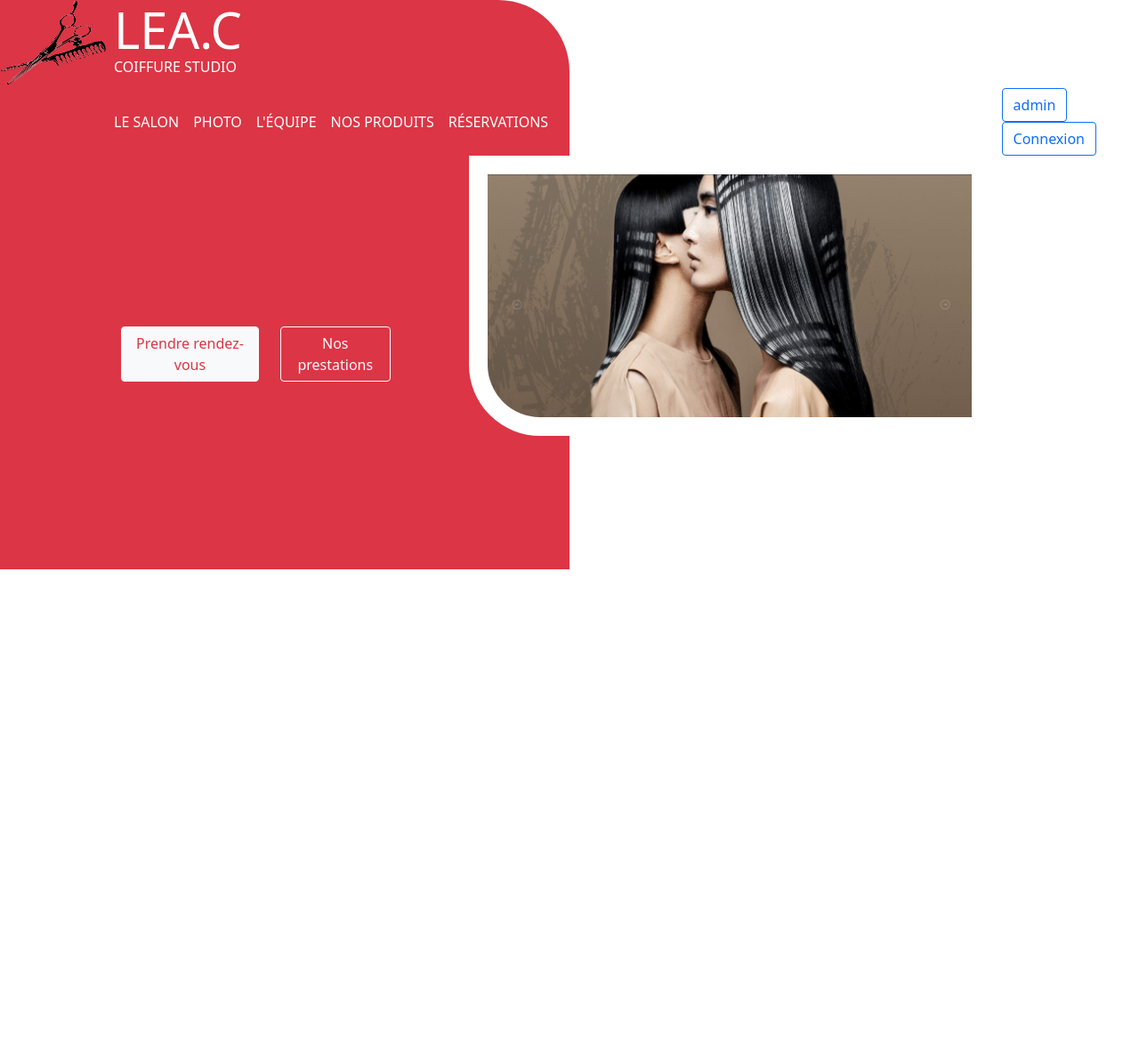
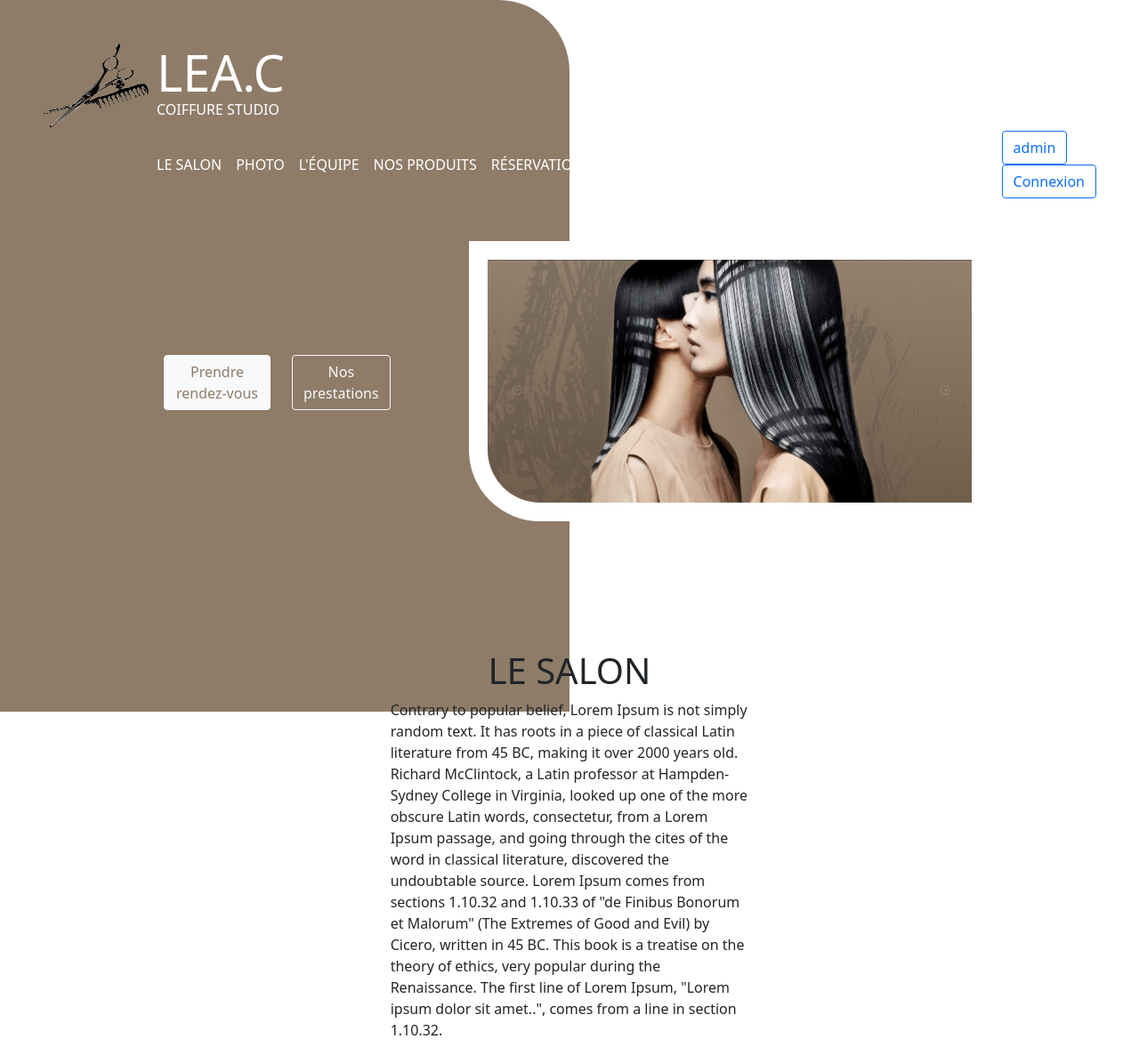
Before and after one commit to davydebut/site_stageCoiffure, a Symfony app: template templates/home/index.html.twig in a window 1280 px wide. Shown: the whole page at 89% size. Before the commit the page ends 640 px from the top, so only its background shows below. Run offline with Twig, Linux system fonts and the light colour scheme; the template is opened without the code that fills it, so the values that code supplies are empty; some libraries are stand-ins or nearby versions.

Commit message:
css bootstrap enervant

```diff
--- a/templates/base.html.twig
+++ b/templates/base.html.twig
@@ -20,7 +20,7 @@
   <body>
     <style>
       .prestations:hover {
-        color: red;
+        color: #8E7C68;
       }
     </style>
     {% block logo %}
--- a/templates/home/index.html.twig
+++ b/templates/home/index.html.twig
@@ -4,7 +4,7 @@
   LEA.C
 {% endblock %}
 {% block logo %}
-  <div class="wrapper d-flex align-items-center">
+  <div class="wrapper d-flex align-items-center mt-5 ms-5">
     <a href="{{ path('home') }}" class="nav-link p-0 w-100 d-flex">
       <img src="{{ asset('uploads/images/logo-removebg-preview.png') }}" alt="logo" width="120" height="96" class="d-inline-block align-text-center me-2" />
       <div class="d-block text-uppercase lh-1">
@@ -13,7 +13,7 @@
       </div>
     </a>
   </div>
-  <div class="w-50 bg-danger position-absolute top-0" style="height: 40rem; border-radius: 0 80px 0 0; z-index: -1"></div>
+  <div class="w-50 position-absolute top-0" style="height: 50rem; border-radius: 0 80px 0 0; z-index: -1; background-color: #8E7C68;"></div>
 {% endblock %}
 {% block body %}
   {# <style>
@@ -39,24 +39,30 @@
     </ul>
 </div> #}
   {# <div class="w-50 bg-danger position-absolute top-0" style="height: 20rem; border-radius: 0 80px 0 0"></div> #}
-  <div class="container-fluid">
-    <div class="row justify-content-start ms-5">
-      <div class="col-md-4 ms-5" style="margin-top: 10rem;">
-        <div class="card bg-transparent border-0 text-white">
+  <div class="container-fluid mt-5">
+    <div class="row justify-content-start ms-5 mt-5 mb-5">
+      <div class="col-md-4 ms-5 mt-5">
+        <div class="card bg-transparent border-0 text-white ms-5 mt-5">
           <div class="card-body">
             <h3>{{ title }}</h3>
             <h3>{{ description }}</h3>
             <p class="fs-5 mb-0">{{ message }}</p>
             <p class="lh-1 fs-5">{{ suite }}</p>
             <div class="d-inline-flex justify-content-between">
-              <a href="{{ path('app_login') }}" class="btn btn-light text-danger">Prendre rendez-vous</a>
+              <a href="{{ path('app_login') }}" class="btn btn-light" style="color: #8E7C68">Prendre rendez-vous</a>
               <a href="{{ path('app_login') }}" class="btn btn-outline-light me-5 ms-4 prestations">Nos prestations</a>
             </div>
           </div>
         </div>
       </div>
-      <div class="col-md-6">
+      <div class="col-md-6 mb-5">
         <img src="{{ asset('uploads/images/5c6f6a87579871.5e01e00d36ff8.jpg') }}" alt="" class="img-fluid border border-white border-5 p-3 bg-white" style="border-radius: 0 0 0 80px;" />
+      </div>
+    </div>
+    <div class="row mt-5 justify-content-center">
+      <h1 class="text-uppercase mt-5 text-center">Le salon</h1>
+      <div class="col-md-4">
+        <p class="">Contrary to popular belief, Lorem Ipsum is not simply random text. It has roots in a piece of classical Latin literature from 45 BC, making it over 2000 years old. Richard McClintock, a Latin professor at Hampden-Sydney College in Virginia, looked up one of the more obscure Latin words, consectetur, from a Lorem Ipsum passage, and going through the cites of the word in classical literature, discovered the undoubtable source. Lorem Ipsum comes from sections 1.10.32 and 1.10.33 of "de Finibus Bonorum et Malorum" (The Extremes of Good and Evil) by Cicero, written in 45 BC. This book is a treatise on the theory of ethics, very popular during the Renaissance. The first line of Lorem Ipsum, "Lorem ipsum dolor sit amet..", comes from a line in section 1.10.32.</p>
       </div>
     </div>
   </div>
--- a/templates/navbar.html.twig
+++ b/templates/navbar.html.twig
@@ -1,4 +1,4 @@
-<nav class="navbar navbar-expand-lg navbar-light p-0">
+<nav class="navbar navbar-expand-lg navbar-light p-0 ms-5">
   <div class="collapse navbar-collapse ms-5" id="navbarNav">
     <ul class="navbar-nav me-auto mb-2 mb-lg-0 ms-4 text-uppercase">
       <li class="nav-item ms-5">
```
